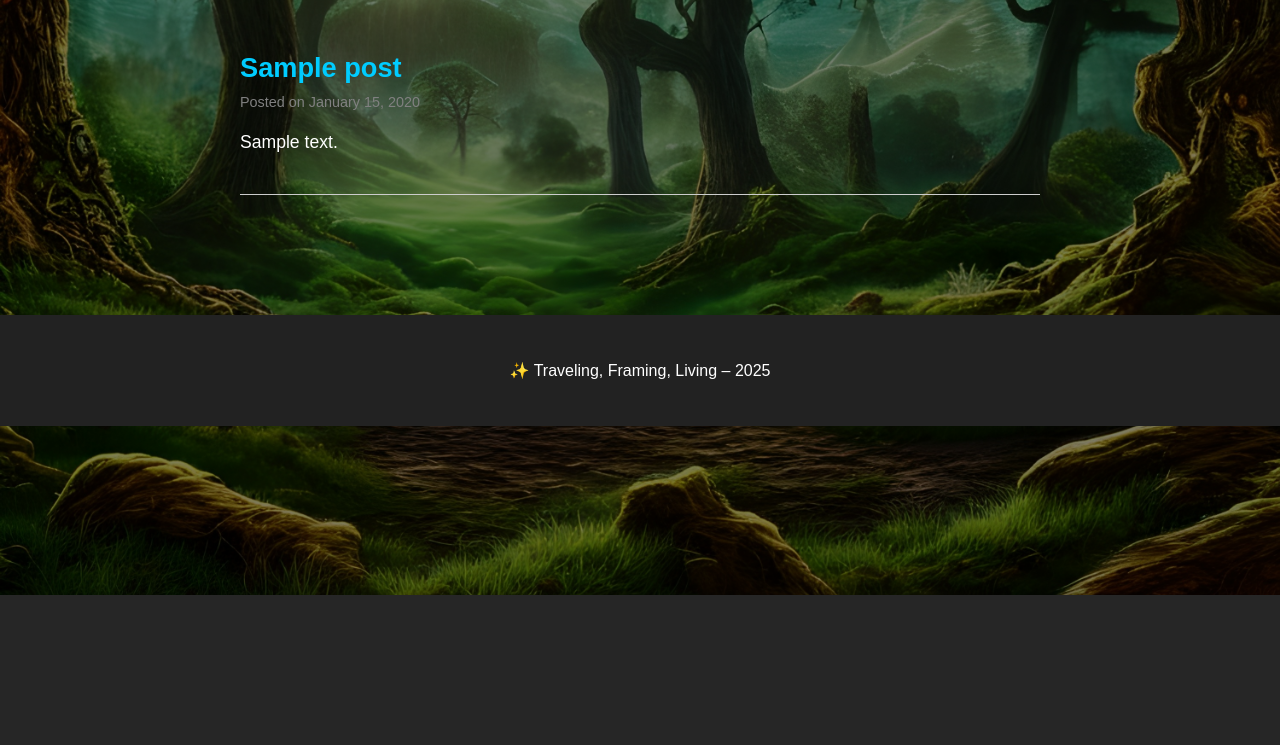
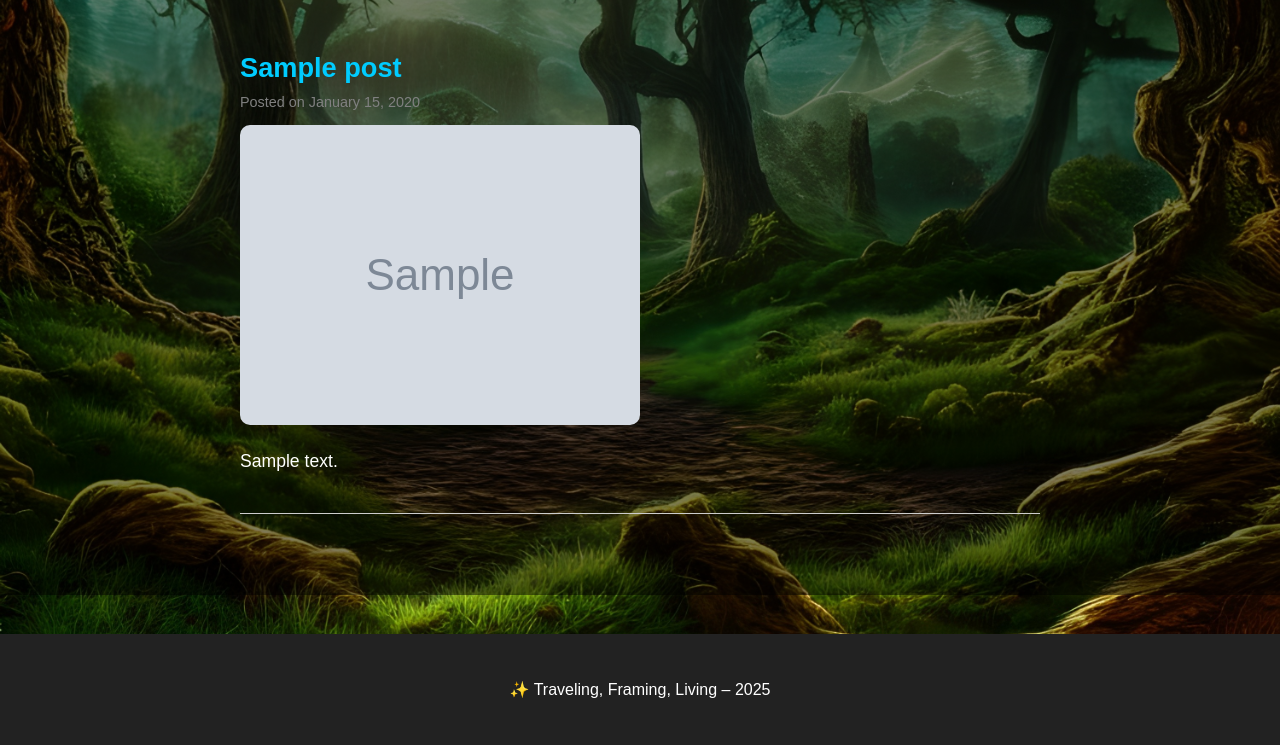
Before and after one commit to vamsee369/my-photography-site, a Django app: template templates/blog.html in a window 1280 px wide. Shown: the part 205-950 px from the top of the page. Before the commit the page ends 800 px from the top, so only its background shows below. Run offline with Django 5.2, Linux system fonts and the light colour scheme; the template is opened without the code that fills it: most values are stand-ins (such as "Sample title", 1, 10 or a date in 2020); grey boxes marked "Sample" are stand-in pictures; parts of the project's set-up code (start-up, migrations or seed data) failed here and were passed over.

Commit message:
Show blog images in list and detail pages

```diff
--- a/templates/blog.html
+++ b/templates/blog.html
@@ -64,10 +64,17 @@
 
         <div class="post">
             <h2 class="post-title">{{ post.title }}</h2>
+            <div class="post-date">Posted on {{ post.created_at|date:"F j, Y" }}</div>
 
-            <div class="post-date">Posted on {{ post.created_at|date:"F j, Y" }}</div>
+            {% if post.image %}
+            <div style="margin: 15px 0;">
+                <img src="{{ post.image.url }}" alt="{{ post.title }}" style="max-width: 100%; border-radius: 10px;">
+            </div>
+            {% endif %}
+
             <div class="post-content">{{ post.content|linebreaks }}</div>
         </div>
+
         {% empty %}
         <p>No blog posts yet. Come back later!</p>
         {% endfor %}
```
